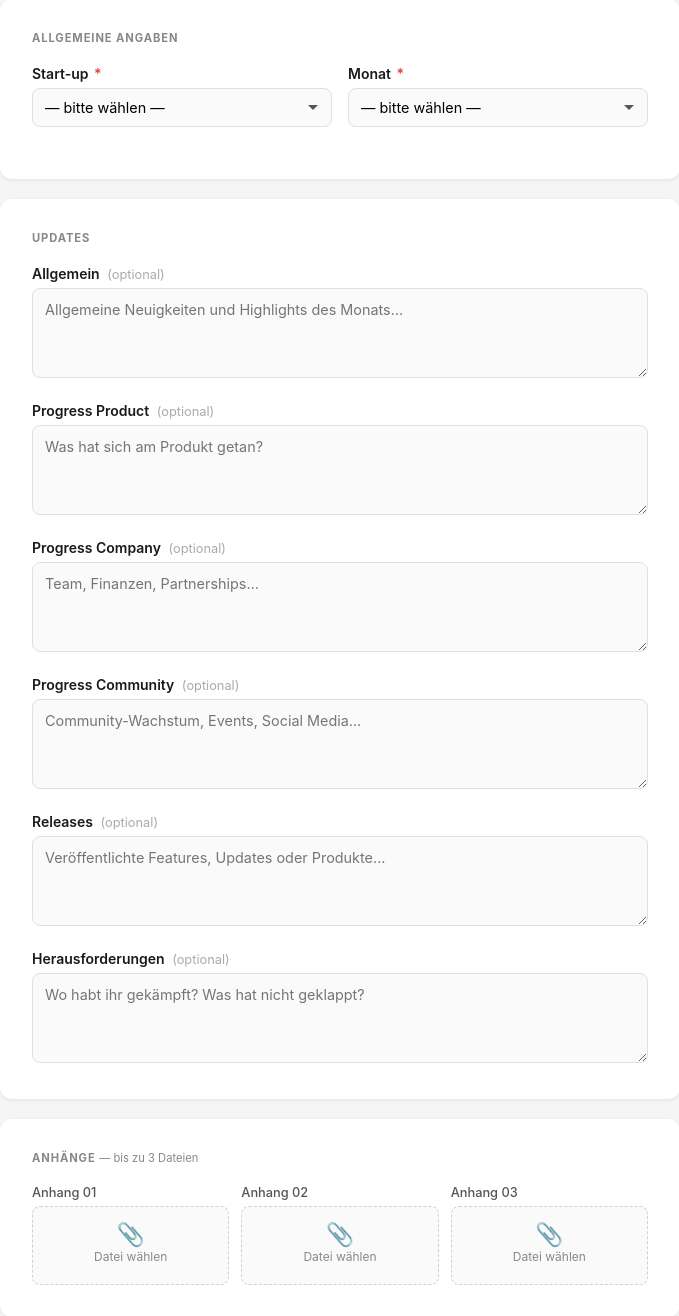
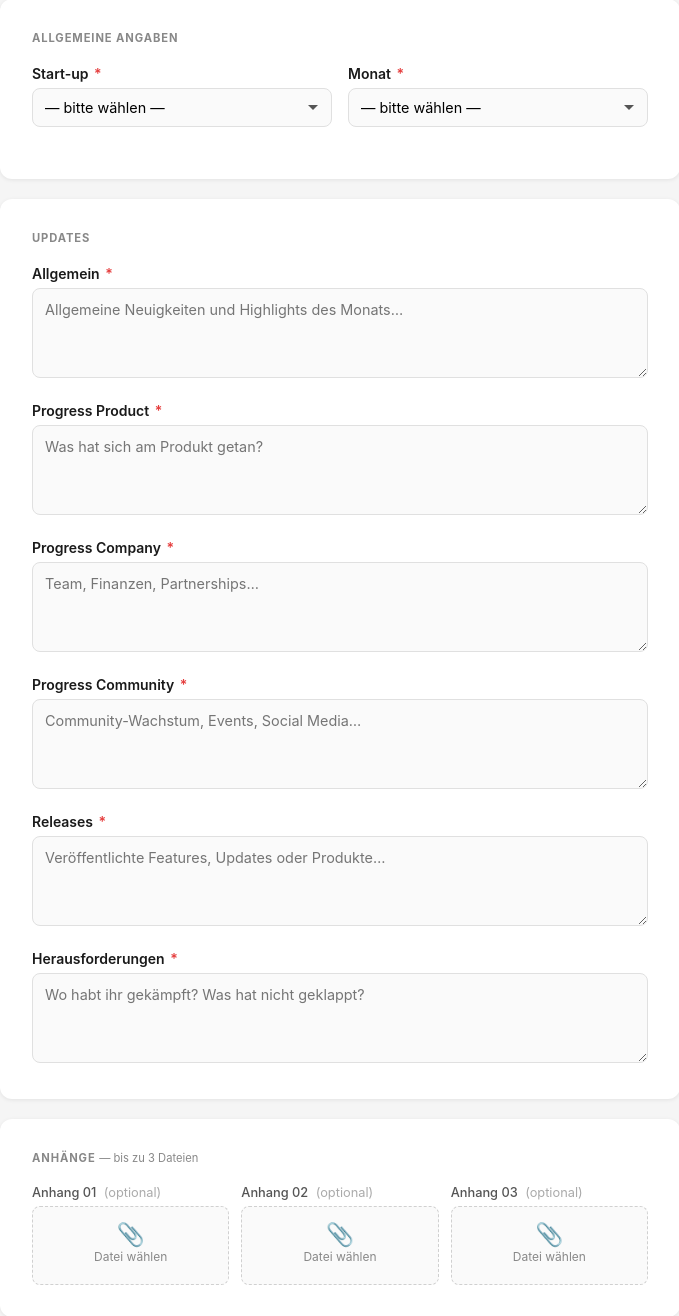
Before and after one commit to RobertBoehmGeckoTwo/hexentools-reporting, a Flask app: page / in a window 1280 px wide. Shown: the part 136-1452 px from the top of the page, without its empty margins (300-979 px from the left). Run offline with Flask 3, Linux system fonts and the light colour scheme; data that the repository does not hold is empty.

Commit message:
Make all text fields required; remove (optional) labels

```diff
--- a/templates/form.html
+++ b/templates/form.html
@@ -292,33 +292,33 @@
       <div class="section-title">Updates</div>
 
       <div class="field">
-        <label for="allgemein">Allgemein <span class="optional">(optional)</span></label>
-        <textarea id="allgemein" name="allgemein" placeholder="Allgemeine Neuigkeiten und Highlights des Monats…"></textarea>
+        <label for="allgemein">Allgemein <span class="required">*</span></label>
+        <textarea id="allgemein" name="allgemein" placeholder="Allgemeine Neuigkeiten und Highlights des Monats…" required></textarea>
       </div>
 
       <div class="field">
-        <label for="progress_product">Progress Product <span class="optional">(optional)</span></label>
-        <textarea id="progress_product" name="progress_product" placeholder="Was hat sich am Produkt getan?"></textarea>
+        <label for="progress_product">Progress Product <span class="required">*</span></label>
+        <textarea id="progress_product" name="progress_product" placeholder="Was hat sich am Produkt getan?" required></textarea>
       </div>
 
       <div class="field">
-        <label for="progress_company">Progress Company <span class="optional">(optional)</span></label>
-        <textarea id="progress_company" name="progress_company" placeholder="Team, Finanzen, Partnerships…"></textarea>
+        <label for="progress_company">Progress Company <span class="required">*</span></label>
+        <textarea id="progress_company" name="progress_company" placeholder="Team, Finanzen, Partnerships…" required></textarea>
       </div>
 
       <div class="field">
-        <label for="progress_community">Progress Community <span class="optional">(optional)</span></label>
-        <textarea id="progress_community" name="progress_community" placeholder="Community-Wachstum, Events, Social Media…"></textarea>
+        <label for="progress_community">Progress Community <span class="required">*</span></label>
+        <textarea id="progress_community" name="progress_community" placeholder="Community-Wachstum, Events, Social Media…" required></textarea>
       </div>
 
       <div class="field">
-        <label for="releases">Releases <span class="optional">(optional)</span></label>
-        <textarea id="releases" name="releases" placeholder="Veröffentlichte Features, Updates oder Produkte…"></textarea>
+        <label for="releases">Releases <span class="required">*</span></label>
+        <textarea id="releases" name="releases" placeholder="Veröffentlichte Features, Updates oder Produkte…" required></textarea>
       </div>
 
       <div class="field">
-        <label for="herausforderungen">Herausforderungen <span class="optional">(optional)</span></label>
-        <textarea id="herausforderungen" name="herausforderungen" placeholder="Wo habt ihr gekämpft? Was hat nicht geklappt?"></textarea>
+        <label for="herausforderungen">Herausforderungen <span class="required">*</span></label>
+        <textarea id="herausforderungen" name="herausforderungen" placeholder="Wo habt ihr gekämpft? Was hat nicht geklappt?" required></textarea>
       </div>
     </div>
 
@@ -328,7 +328,7 @@
       <div class="file-uploads">
         {% for i in [1, 2, 3] %}
         <div class="file-field">
-          <label>Anhang {{ "%02d"|format(i) }}</label>
+          <label>Anhang {{ "%02d"|format(i) }} <span class="optional">(optional)</span></label>
           <div class="file-drop" id="drop-{{ i }}">
             <input type="file" name="anhang_0{{ i }}" id="file-{{ i }}" onchange="showFileName({{ i }}, this)" />
             <div class="file-drop-icon">📎</div>
```
